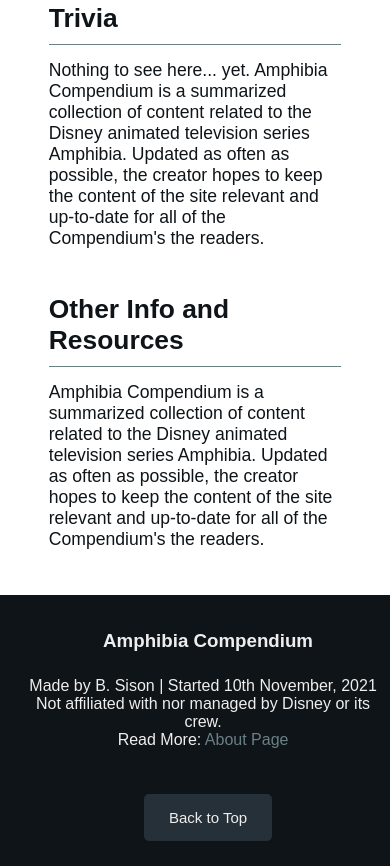
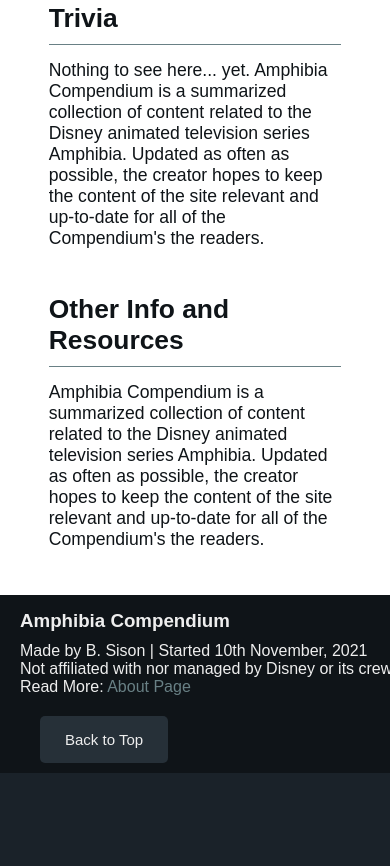
Before and after one commit to BGsison/CompendiumTests, a plain HTML site: page htdocs/lists_test.html in a window 390 px wide. Shown: the part 3450-4316 px from the top of the page. After the commit the page ends 4223 px from the top, so only its background shows below. Drawn offline with Linux system fonts and the light colour scheme; a script that the page names is missing.

Commit message:
Update lists_test.html

```diff
--- a/htdocs/lists_test.html
+++ b/htdocs/lists_test.html
@@ -35,9 +35,9 @@
     footer {
 	display: block !important;
     }
-    footer div{
+    footer .info{
         text-align: center !important;
-	margin: 25px 10px 15px 0px !important;
+	margin: 15px 10px 35px 0px !important;
     }
 }
 
```
